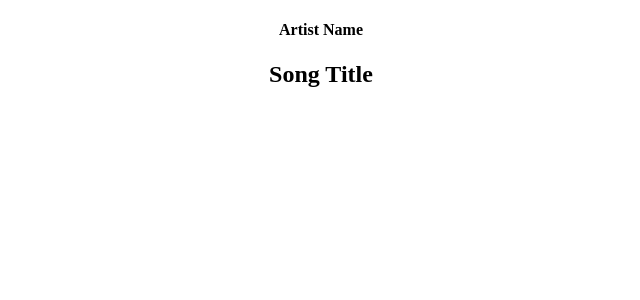
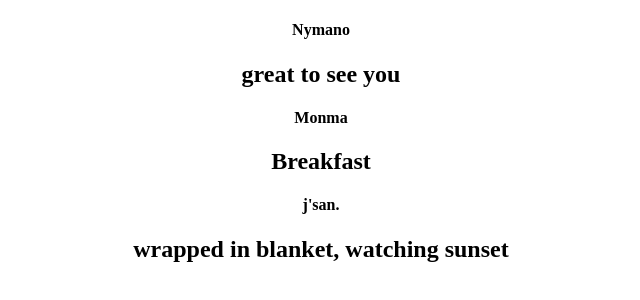
Before and after one commit to surla/lofi-music, a Gatsby site: page / in a window 1280 px wide. Shown: the whole page, without its empty margins (319-959 px from the left). Built offline with nearby package versions, Linux system fonts and the light colour scheme; Gatsby itself is replaced by a stand-in of ours.

Commit message:
Add props for artist and song

```diff
--- a/src/components/Song/index.js
+++ b/src/components/Song/index.js
@@ -2,11 +2,11 @@ import React from 'react';
 
 import styles from './song.module.css'
 
-const Song = () => {
+const Song = (props) => {
   return (
     <div className={styles.center}>
-      <h4>Artist Name</h4>
-      <h2>Song Title</h2>
+      <h4>{props.artist}</h4>
+      <h2>{props.song}</h2>
     </div>
   )
 }
--- a/src/pages/index.js
+++ b/src/pages/index.js
@@ -6,7 +6,9 @@ import Link from 'gatsby-link'
 
 const IndexPage = () => (
   <div>
-    <Song />
+    <Song artist="Nymano" song="great to see you" />
+    <Song artist="Monma" song="Breakfast" />
+    <Song artist="j'san." song="wrapped in blanket, watching sunset" />
   </div>
 )
 
```
